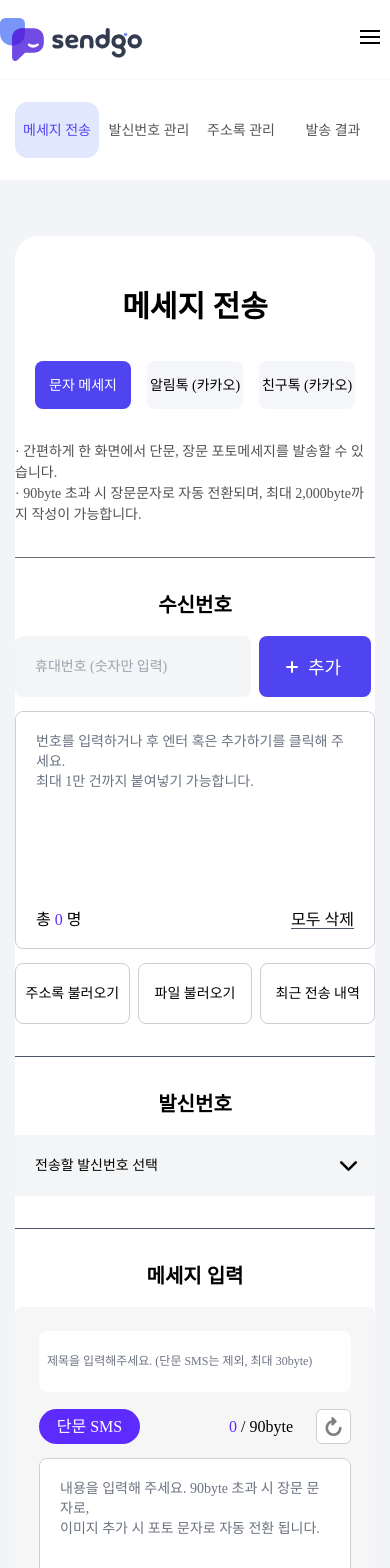
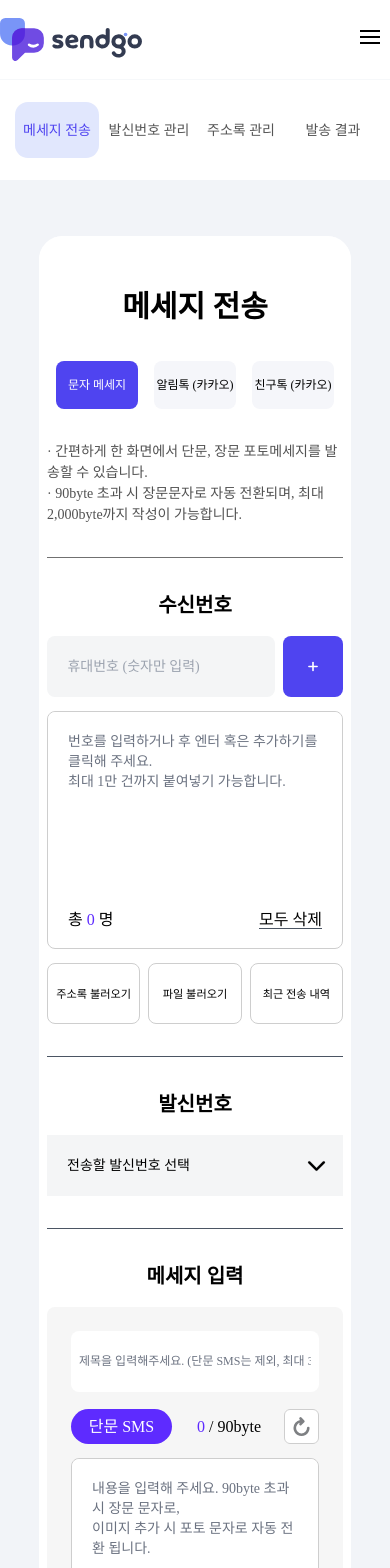
Before and after one commit to namsan01/sendgo, a Vue app: page /message in a window 390 px wide. Shown: the top 1568 px of the page. Built offline with nearby package versions, Linux system fonts and the light colour scheme.

Commit message:
Message Page 반응형 수정

```diff
--- a/src/components/message/threeRadio.vue
+++ b/src/components/message/threeRadio.vue
@@ -70,7 +70,7 @@
 }
 }
 
-@media (max-width: 1024px) {
+@media (max-width: 768px) {
   .radioStyle span {
   width: 96px;
   height: 48px;
@@ -78,5 +78,12 @@
 }
 }
 
+@media (max-width: 425px) {
+  .radioStyle span {
+  width: 82px;
+  height: 48px;
+  font-size: 12px;
+}
+}
 
 </style>
--- a/src/page/Message.vue
+++ b/src/page/Message.vue
@@ -2,7 +2,7 @@
   <div>
     <div class="h-[2400px] md:h-[3000px]">
       <div class="sub-header w-full bg-white">
-        <div class="flex justify-end w-[1223px] gap-2 base:w-[960px] lg:w-[760px] md:w-[360px]">
+        <div class="flex justify-end w-[1223px] gap-2 base:w-[960px] lg:w-[760px] md:w-[420px] sm:w-[360px]">
           <router-link to=""
           :style="{background:'#e1e7fd' , color:'#4F44F0'}"
           >메세지 전송</router-link>
@@ -13,7 +13,7 @@
       </div>
       <div class="w-full h-full flex-center bg-[#F2F4F8] ">
         <div class="content-wrap">
-          <div class="flex-col items-center px-24 pt-[53px] w-full bg-white rounded-3xl md:px-0 h-auto ">
+          <div class="flex-col items-center px-24 pt-[53px] w-full bg-white rounded-3xl md:px-2 h-auto ">
             <h2 class="text-3xl font-bold mb-9">메세지 전송</h2>
             <threeRadio />
             <div class="text1">
@@ -30,9 +30,9 @@
               <div class="message-left w-[55%] md:w-[100%] ">
                 <div>
                   <h1 class="mb-4 text-[20px] font-semibold md:text-center">수신번호</h1>
-                  <div class="message-number gap-2">
+                  <div class="message-number gap-2 md:justify-center">
                     <input
-                      class="w-[80%] outline-none base:w-[54%] lg:w-[34%] text-sm md:w-[42%]"
+                      class="w-[80%] outline-none base:w-[54%] lg:w-[34%] text-sm md:w-[77%]"
                       type="number"
                       placeholder="휴대번호 (숫자만 입력)"
                     />
@@ -41,7 +41,7 @@
                         src="/images/icon2/icon_plus.svg"
                         alt="plus"
                       />
-                      <h3 class="mt-[2px] lg:text-lg lg:mt-[3px]">추가</h3>
+                      <h3 class="mt-[2px] lg:text-lg lg:mt-[3px] md:hidden">추가</h3>
                     </button>
                   </div>
                   <div class="message-text">
@@ -59,14 +59,14 @@
                       </button>
                     </div>
                   </div>
-                  <div class="mt-[14px] w-full h-[61px] flex gap-2">
+                  <div class="mt-[14px] w-full h-[61px] flex gap-2 justify-between">
                     <div class="message-option">
                       <img
                         src="/images/icon2/icon_person.svg"
                         alt="icon"
                         class="lg:hidden"
                       />
-                      <h2 class="mt-[2px] base:mt-[1px] base:mr-[6px] lg:mt-0 lg:mr-0 text-sm">주소록 불러오기</h2>
+                      <h2 class="mt-[2px] base:mt-[1px] base:mr-[6px] lg:mt-0 lg:mr-0 text-sm sm:text-[0.7rem]">주소록 불러오기</h2>
                     </div>
                     <div class="message-option">
                       <img
@@ -74,7 +74,7 @@
                         alt="icon"
                         class="lg:hidden"
                       />
-                      <h2 class="mt-[3px] base:mt-[2px] base:mr-2 lg:mt-0 lg:mr-0 text-sm">파일 불러오기</h2>
+                      <h2 class="mt-[3px] base:mt-[2px] base:mr-2 lg:mt-0 lg:mr-0 text-sm sm:text-[0.7rem]">파일 불러오기</h2>
                     </div>
                     <div class="message-option">
                       <img
@@ -82,7 +82,7 @@
                         alt="icon"
                         class="lg:hidden"
                       />
-                      <h2 class="mt-[5px] base:mt-[1px] base:mr-2 lg:mt-0 lg:mr-0 text-sm">최근 전송 내역</h2>
+                      <h2 class="mt-[5px] base:mt-[1px] base:mr-2 lg:mt-0 lg:mr-0 text-sm sm:text-[0.7rem]">최근 전송 내역</h2>
                     </div>
                   </div>
                 </div>
@@ -155,9 +155,9 @@
                         </button>
                       </div>
                       <div
-                        class="flex justify-between items-center w-full h-[75px] border-y border-gray-600"
+                        class="flex justify-between items-center w-full h-[75px] border-y border-gray-600 sm:gap-2 "
                       >
-                        <h2 class="text-[15px] font-semibold lg:text-sm">
+                        <h2 class="text-[15px] font-semibold lg:text-sm sm:text-[0.75rem]">
                           광고성 문자(080 수신거부번호 포함)
                         </h2>
                         <toggleInput/>
@@ -192,15 +192,15 @@
             <div
               class="w-full h-[172px] mt-[34px] py-8 border-y border-gray-700"
             >
-            <h2 class="mb-4 text-[20px] font-semibold md:text-center">발송 설정</h2>
+            <h2 class="mb-4 text-[20px] font-semibold sm:text-center">발송 설정</h2>
             <div class="flex gap-[15px]">
             <button class="flex-center items-center w-[274px] h-[66px] text-[#4F44F0] bg-white border-2 rounded-lg border-[#4F44F0] p-5 lg:w-1/2">
               <img src="/images/icon2/icon_check_color.svg" alt="check" />
-              <h2 class="text-xl mt-[2px] mr-3">즉시 발송</h2>
+              <h2 class="text-xl mt-[2px] mr-3 sm:text-sm">즉시 발송</h2>
             </button>
             <button class="flex-center items-center w-[274px] h-[66px] text-[#747B84] bg-[#F2F5F9] rounded-lg  p-5 lg:w-1/2">
               <img src="/images/icon2/icon_check_gray.svg" alt="check" />
-              <h2 class="text-xl mt-[2px] mr-3">예약 발송</h2>
+              <h2 class="text-xl mt-[2px] mr-3 sm:text-sm">예약 발송</h2>
             </button>
           </div>
           </div>
@@ -437,7 +437,7 @@ input::-webkit-inner-spin-button {
 }
 
 .content-wrap {
-width: 360px;
+width: 80%
 
 }
 .message-option {
@@ -455,6 +455,13 @@ margin-bottom: 7rem;
 .message-right img {
   display: none;
 }
+
+.message-number {
+  width: 100%;
+}
+.message-number button {
+  justify-content: center;
+}
 }
 
 </style>
--- a/tailwind.config.js
+++ b/tailwind.config.js
@@ -7,6 +7,7 @@ module.exports = {
       'base': {'max': '1280px'},
       'lg': {'max': '1024px'},
       'md': {'max': '768px'},
+      'sm' : {'max' : '425px' }
     }
   },
   plugins: []
```
